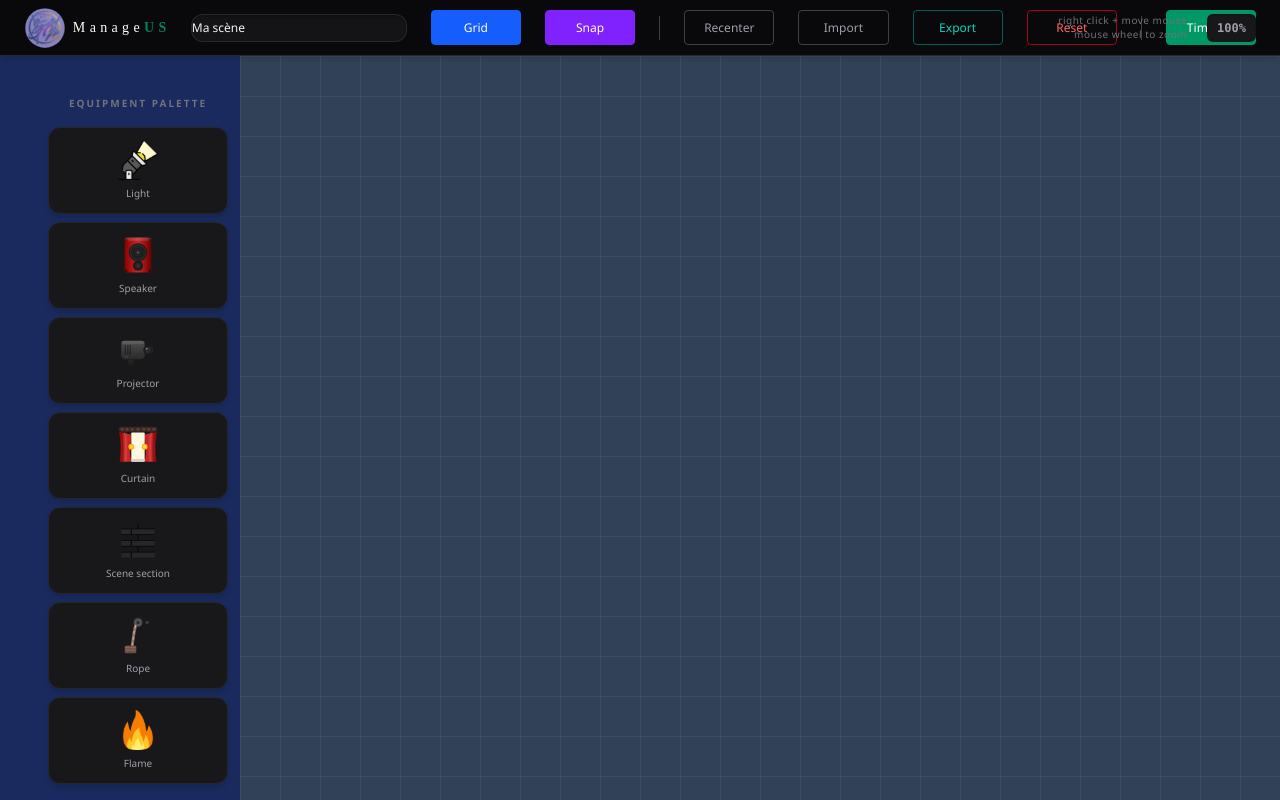
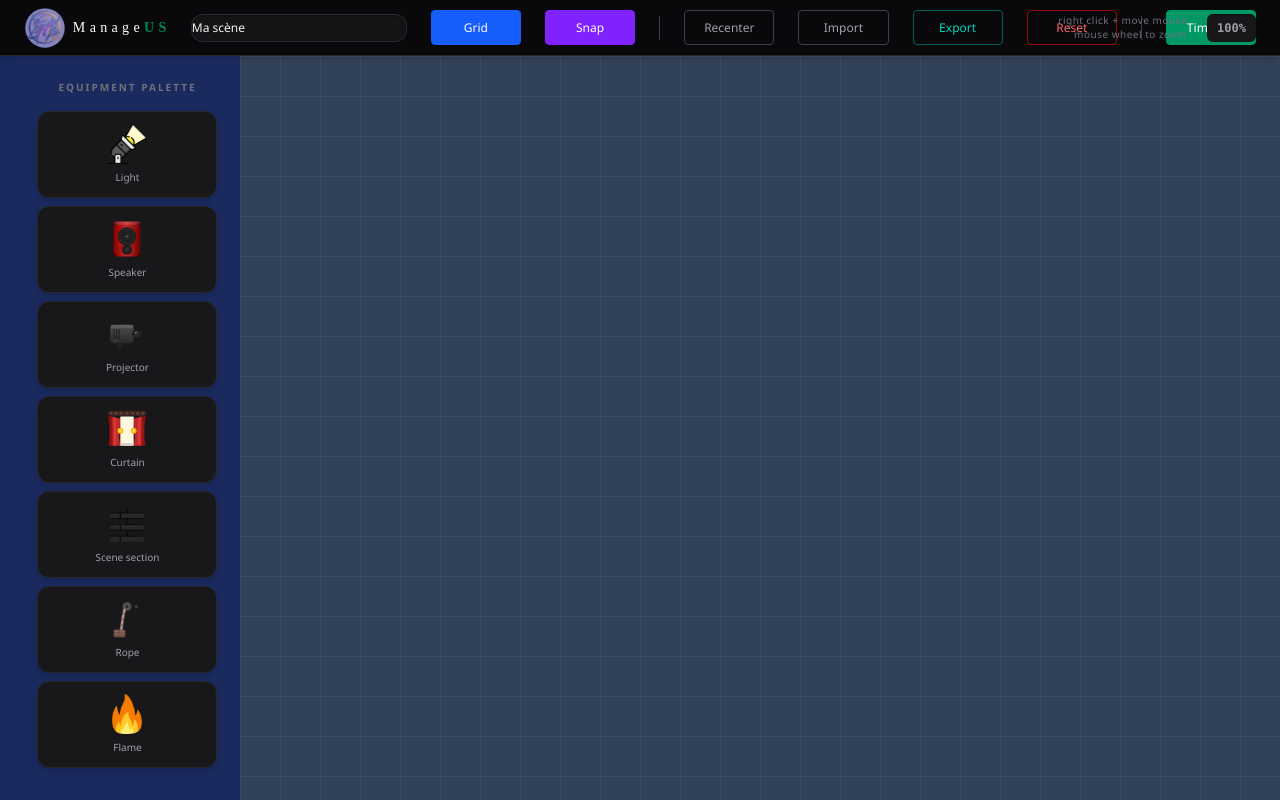
Before and after one commit to old-granny/ManageUS, a React (Vite) app in the folder frontend/: page / in a window 1280 px wide. Built offline with nearby package versions, Linux system fonts and the light colour scheme.

Commit message:
FinalVersion

```diff
--- a/frontend/src/components/SceneEditor/SideBarSceneEditorPage.tsx
+++ b/frontend/src/components/SceneEditor/SideBarSceneEditorPage.tsx
@@ -9,9 +9,9 @@ interface SidebarProps {
 
 export function Sidebar({ paletteKinds, onPaletteDragStart, }: SidebarProps) {
   return (
-      <aside className="flex h-full w-[280px] flex-col items-center gap-4 p-5 overflow-y-auto bg-[#1a2a5e] border-r-[4px] border-black shadow-2xl">
+    <aside className="flex h-full w-64 flex-col items-center gap-4 pt-6 pb-6 px-4 overflow-y-auto bg-[#1a2a5e] border-r border-zinc-800 shadow-2xl">
 
-      <div className="w-full text-center" style={{marginTop: '20px'}}>
+      <div className="w-full text-center">
         <p className="text-[10px] font-black uppercase tracking-[0.2em] text-zinc-500">
           Equipment Palette
         </p>
@@ -24,7 +24,7 @@ export function Sidebar({ paletteKinds, onPaletteDragStart, }: SidebarProps) {
             className="flex w-full max-w-[180px] flex-col items-center justify-center gap-1.5 p-3 rounded-xl bg-zinc-900 border border-zinc-800 cursor-grab select-none hover:bg-zinc-800 hover:border-zinc-700 active:cursor-grabbing transition-all duration-150 group shadow-md"
             draggable
             onDragStart={() => onPaletteDragStart(kind)}
-            title={`Glisser un(e) ${KIND_LABELS[kind]} sur la scène`}
+            title={`Slide one ${KIND_LABELS[kind]} on the scene`}
           >
             <div className="transform group-hover:scale-110 transition-transform duration-150">
               <ComponentIcon kind={kind} size={40} />
```
